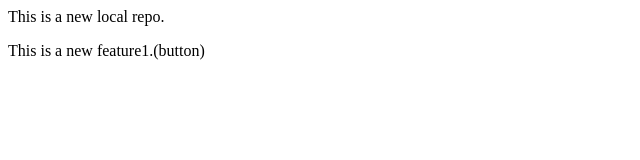
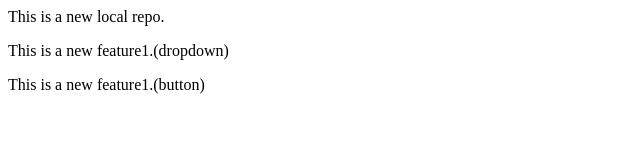
Before and after one commit to noelChaitanya/LocalRepo, a plain HTML site: page index.html in a window 1280 px wide. Shown: the whole page, without its empty margins (0-640 px from the left). Drawn offline with Linux system fonts and the light colour scheme.

Commit message:
Add both

```diff
--- a/index.html
+++ b/index.html
@@ -1,2 +1,3 @@
 <p>This is a new local repo.</p>
+<p>This is a new feature1.(dropdown)</p>
 <p>This is a new feature1.(button)</p>
```
